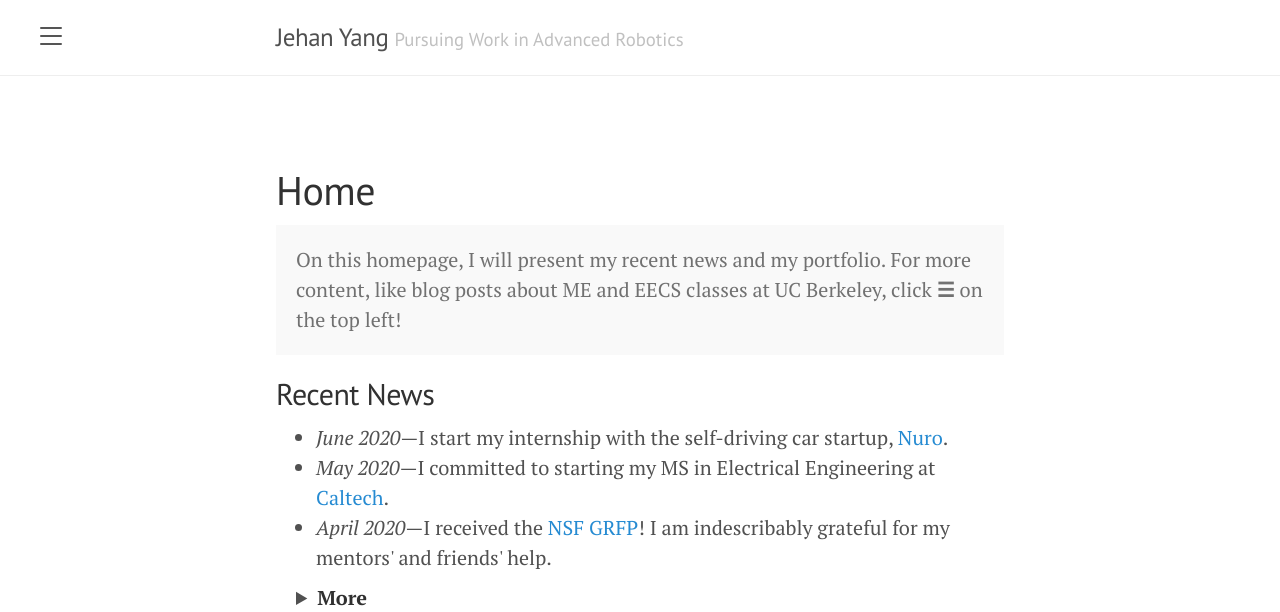
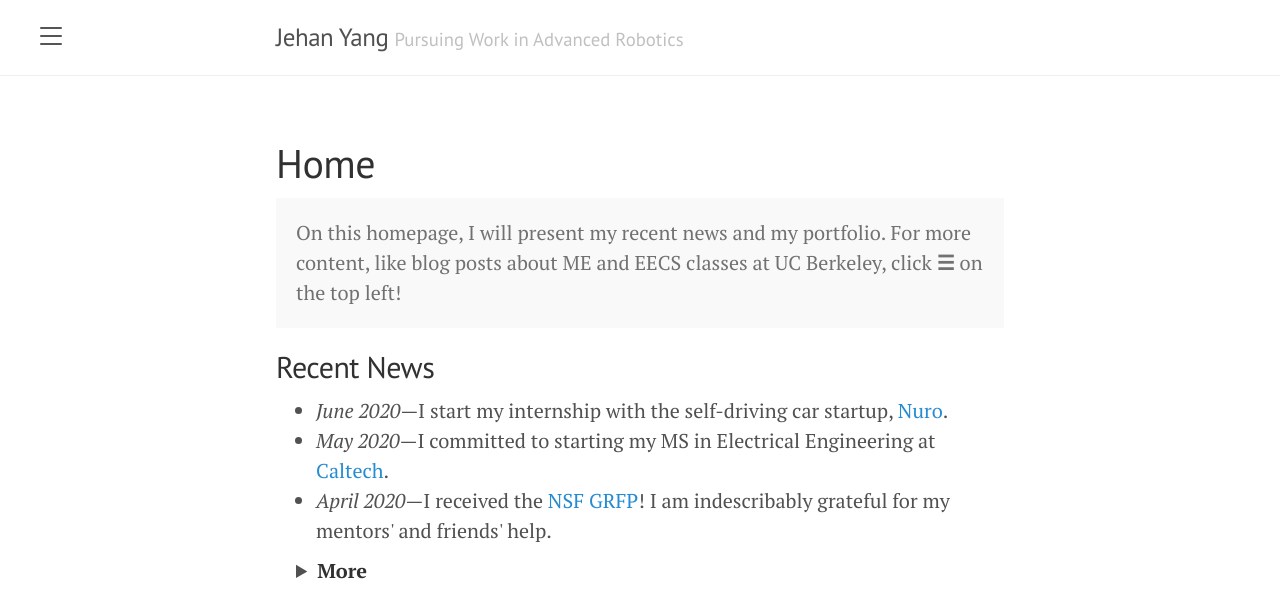
Before and after one commit to jehanyang/jehanyang.github.io, a Jekyll site: the page built from index.md, in a window 1280 px wide. Shown: the top 612 px of the page. Built offline with Jekyll 4.4.1, drawn with Linux system fonts in a browser that asks for light colours.

Commit message:
Small change to Home front space

```diff
--- a/index.md
+++ b/index.md
@@ -2,7 +2,7 @@
 layout: default
 title: Home
 ---
-# Home
+<h1 id="home" style="margin-block-start:0">Home</h1>
 
 <p class="message">
 On this homepage, I will present my recent news and my portfolio. For more content, like blog posts about ME and EECS classes at UC Berkeley, click <b>☰</b > on the top left!
```
